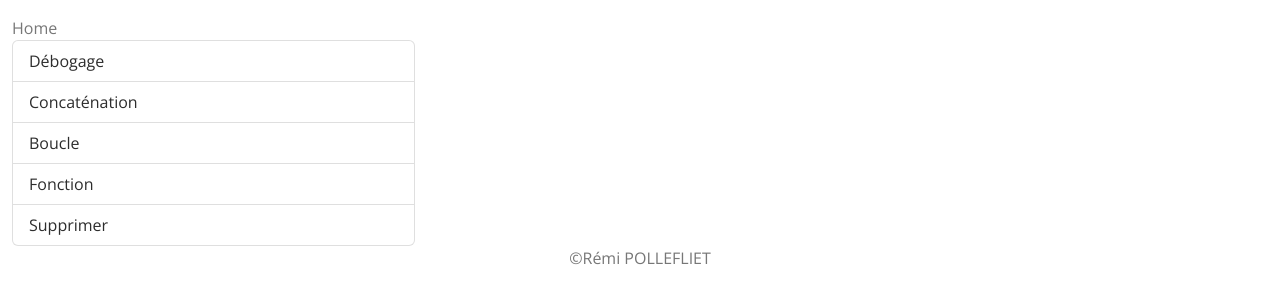
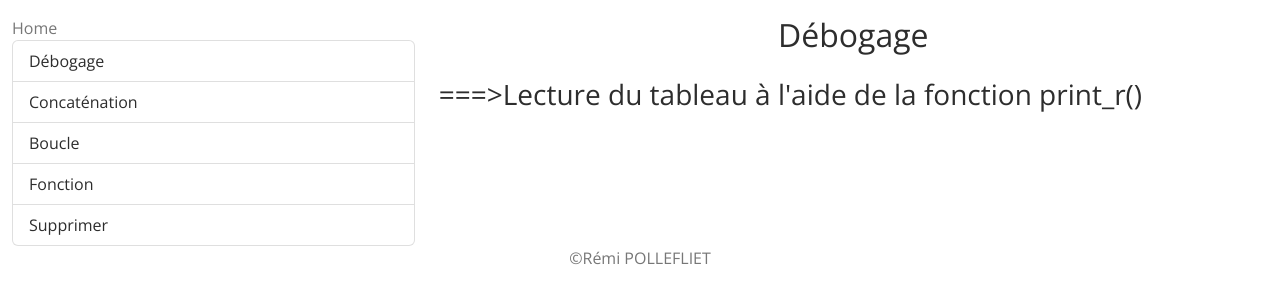
Before and after one commit to Remi59430/back-end, a PHP site: page /index.php?Debogage in a window 1280 px wide. Shown: the part 236-540 px from the top of the page. Run offline with PHP 8.4, Linux system fonts and the light colour scheme; some libraries are stand-ins or nearby versions.

Commit message:
Spend 20 minutes to find \' in php

```diff
--- a/php/index.php
+++ b/php/index.php
@@ -8,6 +8,7 @@
     ?>
 
     <body>
+
     <!-- Header -->
     <?php
         include("./includes/header.inc.html");
@@ -28,24 +29,35 @@
             <!-- Section -->
             <div class="col-sm-8 col-xs-12">
                 <?php
-                    if(isset($_GET["Debogage"])){
-                        include("./pages/Debogage.html");
+                    if(isset($_POST[""])){
+
+                    }
+
+                    elseif(isset($_GET["Debogage"])){
+                        echo '<h2 class="d-flex justify-content-center">Débogage</h2>';
+                        echo '<h3 class="mt-4 mb-4">===>Lecture du tableau à l\'aide de la fonction print_r()</h3>';
                     }
 
                     elseif(isset($_GET["Concatenation"])){
-                        include("./pages/Concatenation.html");
+                        echo '<h2 class="d-flex justify-content-center">Concaténation</h2>';
+                        echo '<h3 class="mt-4 mb-4">===>Construction d\'une phrase avec le contenu du tableau</h3>';
+                        echo '<h3 class="mt-4 mb-4">===>Construction d\'une phrase après MAJ du tableau</h3>';
+                        echo '<h3 class="mt-4 mb-4">===>Affichage d\'une virgule à la place du point pour la taille</h3>';
                     }
 
                     elseif(isset($_GET["Boucle"])){
-                        include("./pages/Boucle.html");
+                        echo '<h2 class="d-flex justify-content-center">Boucle</h2>';
+                        echo '<h3 class="mt-4 mb-4">===>Lecture du tableau à l\'aide d\'une boucle foreach</h3>';
+
                     }
 
                     elseif(isset($_GET["Fonction"])){
-                        include("./pages/Fonction.html");
+                        echo '<h2 class="d-flex justify-content-center">Fonction</h2>';
+                        echo '<h3 class="mt-4 mb-4">===>J\'utilise ma fonction readTable()</h3>';
                     }
 
                     elseif(isset($_GET["Supprimer"])){
-                        include("./pages/Supprimer.html");
+                        echo '<h2 class="d-flex justify-content-center">Supprimer</h2>';
                     }
 
                     elseif(isset($_GET["add"])){
@@ -74,6 +86,7 @@
             ?>
             </div>
         </div>
+
     </body>
 
 </html>
```
